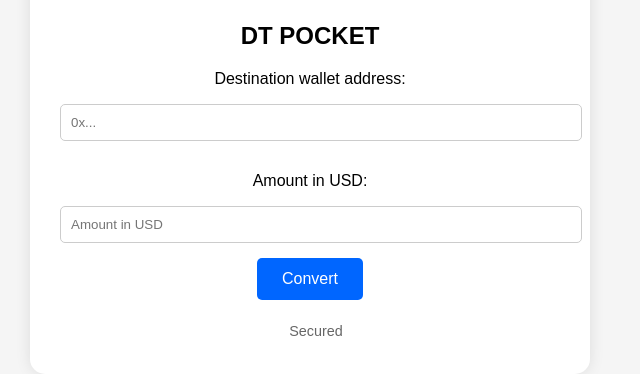
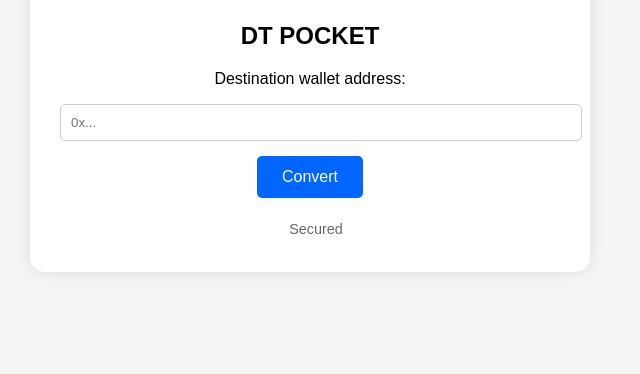
Before and after one commit to ChickenTender268/DT-CONVERTER, a plain HTML site: page index.html in a window 1280 px wide. Shown: the part 150-524 px from the top of the page, without its empty margins (330-970 px from the left). Drawn offline with Linux system fonts and the light colour scheme.

Commit message:
Update index.html

```diff
--- a/index.html
+++ b/index.html
@@ -60,8 +60,6 @@
     <h2>DT POCKET</h2>
     <p>Destination wallet address:</p>
     <input type="text" id="walletAddress" class="wallet-input" placeholder="0x...">
-    <p>Amount in USD:</p>
-    <input type="number" id="amount" class="amount-input" placeholder="Amount in USD">
     <button class="convert-btn" onclick="openPaybisWindow()">Convert</button>
 
     <div class="secure-badge">
```
